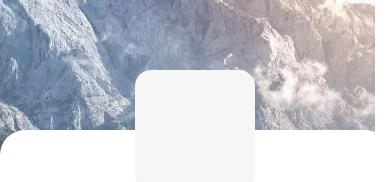
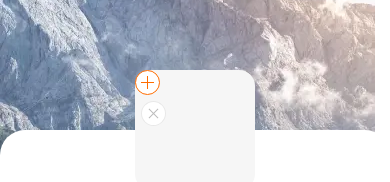
Before and after one commit to VIlliaV/hw-native, a React Native app: screen / in a window 390 px wide. Shown: the part 157-339 px from the top of the page. Built offline with nearby package versions, Linux system fonts and the light colour scheme.

Commit message:
ADD || svg

```diff
--- /dev/null
+++ b/components/SVGComponents/AddSVG.js
@@ -0,0 +1,20 @@
+import * as React from "react";
+import Svg, { Circle, Path } from "react-native-svg";
+const AddSVG = (props) => (
+  <Svg
+    xmlns="http://www.w3.org/2000/svg"
+    width={25}
+    height={25}
+    fill="none"
+    {...props}
+  >
+    <Circle cx={12.5} cy={12.5} r={12} fill={props.bg} stroke={props.fill} />
+    <Path
+      fill={props.fill}
+      fillRule="evenodd"
+      d="M13 6h-1v6H6v1h6v6h1v-6h6v-1h-6V6Z"
+      clipRule="evenodd"
+    />
+  </Svg>
+);
+export default AddSVG;
--- /dev/null
+++ b/components/SVGComponents/DeleteSVG.js
@@ -0,0 +1,27 @@
+import * as React from "react";
+import Svg, { Circle, Path } from "react-native-svg";
+const DeleteSVG = (props) => (
+  <Svg
+    xmlns="http://www.w3.org/2000/svg"
+    width={37}
+    height={37}
+    fill="none"
+    {...props}
+  >
+    <Circle
+      cx={18.5}
+      cy={18.5}
+      r={12}
+      fill={props.bg}
+      stroke={props.border}
+      transform="rotate(-45 18.5 18.5)"
+    />
+    <Path
+      fill={props.fill}
+      fillRule="evenodd"
+      d="m14.257 13.55-.707.707 4.243 4.243-4.243 4.243.707.707 4.243-4.243 4.243 4.243.707-.707-4.243-4.243 4.243-4.243-.707-.707-4.243 4.243-4.243-4.243Z"
+      clipRule="evenodd"
+    />
+  </Svg>
+);
+export default DeleteSVG;
--- a/components/auth/Auth.js
+++ b/components/auth/Auth.js
@@ -16,7 +16,8 @@ import { useEffect, useState } from "react";
 import { color } from "../../style/color";
 import back_ground from "../../assets/image/Photo BG.webp";
 import back_ground_2x from "../../assets/image/Photo BGx2.webp";
-import addAvatarSvg from "../../assets/svg/add.svg";
+import AddSVG from "../SVGComponents/AddSVG";
+import DeleteSVG from "../SVGComponents/DeleteSVG";
 
 const initialLogin = {
   email: "",
@@ -63,7 +64,12 @@ const AuthComp = ({ isLogin }) => {
         >
           <View>
             <View style={styleAuth.avatarBox}>
-              <Image source={addAvatarSvg} />
+              <AddSVG fill={color.accent} bg={color.bg} />
+              <DeleteSVG
+                fill={color.placeholder}
+                bg={color.bg}
+                border={color.border}
+              />
             </View>
             <Text style={styleAuth.titleAuth(isLogin)}>
               {!isLogin ? "Реєстрація" : "Увійти"}
--- a/package.json
+++ b/package.json
@@ -13,7 +13,8 @@
     "expo-font": "~11.10.3",
     "expo-status-bar": "~1.11.1",
     "react": "18.2.0",
-    "react-native": "0.73.4"
+    "react-native": "0.73.4",
+    "react-native-svg": "14.1.0"
   },
   "devDependencies": {
     "@babel/core": "^7.24.0"
```
Also changed, not shown: 1 other file (tests, documents, lock files or other folders).
